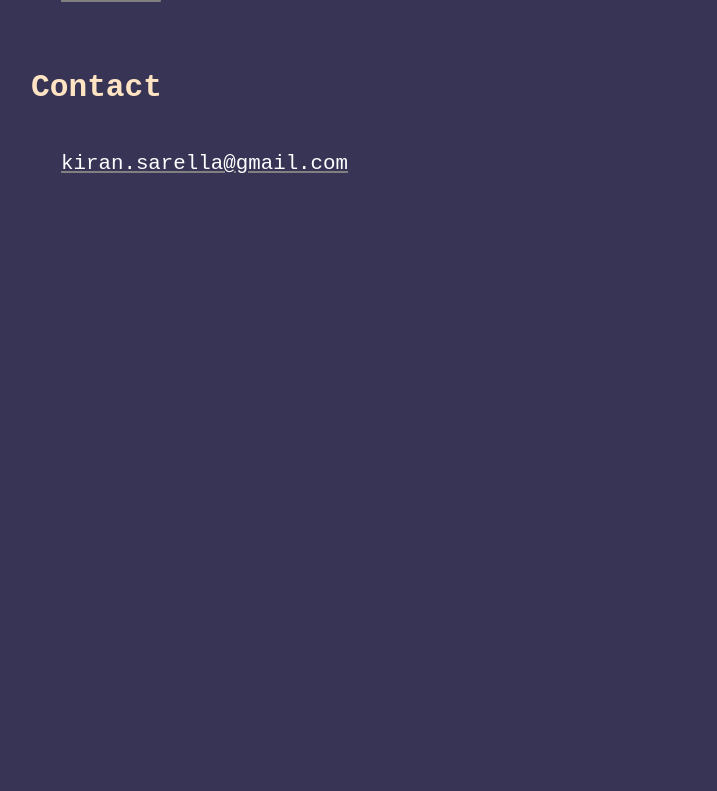
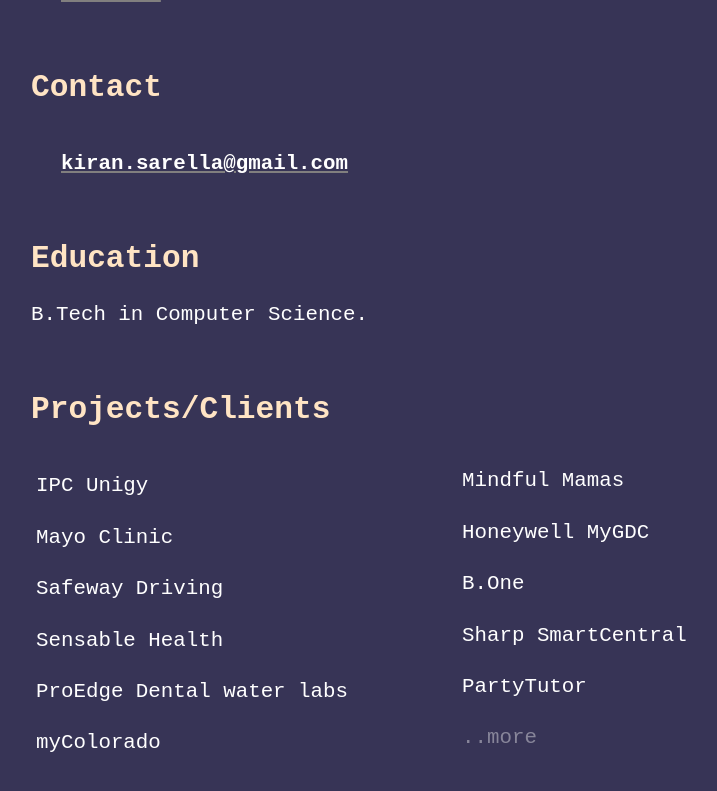
Before and after one commit to KiranSarella/KiranSarella.github.io, a SvelteKit app: page / in a window 1280 px wide. Shown: the part 1743-2534 px from the top of the page, without its empty margins (193-910 px from the left). Before the commit the page ends 2085 px from the top, so only its background shows below. Built offline with nearby package versions, Linux system fonts and the light colour scheme.

Commit message:
projects and education added

```diff
--- a/src/routes/+page.svelte
+++ b/src/routes/+page.svelte
@@ -7,14 +7,16 @@
 <div class="centertext">
 <h1>Kiran Sarella</h1>
 
-Senior Software Enginner
+Senior Software Engineer
 <div class="light">Hyderabad, India</div>
+
 </div>
+
 
 
 <div></div>
 <br>
-<b>11 years</b> of experience
+<b>11 years</b> of experience.
 <div>
     <div class="dashlist">
         <ul>
@@ -118,5 +120,38 @@
 </h2>
 
 <div>
-    <a href="mailto:kiran.sarella@gmail.com" class="link">kiran.sarella@gmail.com</a>
+    <b>
+        <a href="mailto:kiran.sarella@gmail.com" class="link">kiran.sarella@gmail.com</a>
+    </b>
+
 </div>
+
+
+
+<h2>
+    Education
+</h2>
+
+B.Tech in Computer Science.
+
+
+<h2>
+    Projects/Clients
+</h2>
+
+<div class="column">
+    <ul>
+        <li>IPC Unigy</li>
+        <li>Mayo Clinic</li>
+        <li>Safeway Driving</li>
+        <li>Sensable Health</li>
+        <li>ProEdge Dental water labs</li>
+        <li>myColorado</li>
+        <li>Mindful Mamas</li>
+        <li>Honeywell MyGDC</li>
+        <li>B.One</li>
+        <li>Sharp SmartCentral</li>
+        <li>PartyTutor</li>
+        <li style="opacity: 0.4;">..more</li>
+    </ul>
+</div>
--- a/src/routes/style.css
+++ b/src/routes/style.css
@@ -103,3 +103,14 @@
 .link:hover {
     color: rgb(72, 240, 237); /* Change text color on hover */
 }
+
+.column ul {
+    column-count: 2;
+    column-gap: 20px; /* Optional: Adjusts the space between columns */
+    list-style-type: none; /* Removes default bullet points */
+    padding: 0;
+}
+.column li {
+    padding: 5px;
+    margin: 5px 0;
+}
```
